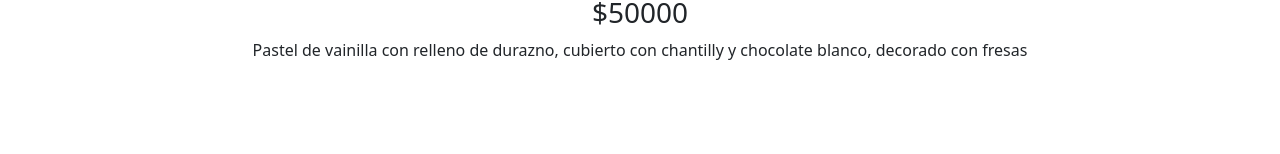
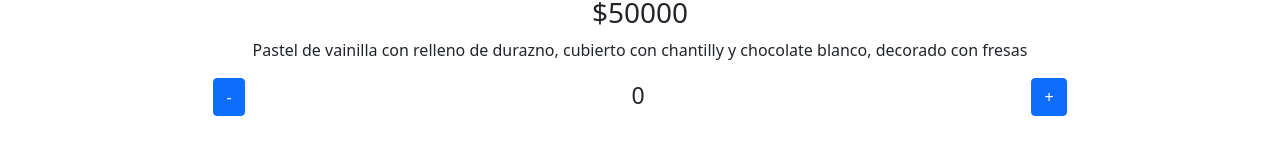
Before and after one commit to jasa1704/sweetCake, a React (Create React App) app: page /products-detail/1 in a window 1280 px wide. Shown: the part 456-610 px from the top of the page. Built offline with nearby package versions, Linux system fonts and the light colour scheme.

Commit message:
Challenge sync counter - Jhonatan Sosapanta

```diff
--- a/src/App.js
+++ b/src/App.js
@@ -1,4 +1,5 @@
 import "./App.css";
+import { useState } from "react";
 import { BrowserRouter, Switch, Route } from "react-router-dom";
 import "bootstrap/dist/css/bootstrap.min.css";
 import NavBar from "./components/navbar/NavBar";
@@ -6,10 +7,13 @@ import Home from "./pages/home";
 import Products from "./pages/products";
 import ProductCategory from "./pages/productCategory";
 import ProductDetail from "./pages/productDetail";
+import { CartContext } from "./context/cartContext";
 
 export default function App() {
+  const [welcome, setWelcome] = useState(['Bienvenido a Dulce Pastel']);
   return (
     <div className="App">
+      <CartContext.Provider value={welcome}>
         <BrowserRouter>
           <NavBar />
           <Switch>
@@ -30,6 +34,7 @@ export default function App() {
             </Route>
           </Switch>
         </BrowserRouter>
+      </CartContext.Provider>
     </div>
   );
 }
--- a/src/components/containerDetail/ItemDetailContainer.jsx
+++ b/src/components/containerDetail/ItemDetailContainer.jsx
@@ -2,6 +2,9 @@ import React, { useEffect, useState }  from "react";
 import { stockData } from '../../assets/data/data'
 import "./ItemDetailContainer.scss";
 import { useParams } from "react-router-dom";
+import { Button } from "react-bootstrap";
+import { Link } from "react-router-dom";
+import ItemCount from "../../components/containerList/cardList/card/count/ItemCount";
 
 export default function ItemDetailContainer() {
 
@@ -9,6 +12,7 @@ export default function ItemDetailContainer() {
 
   const [product, setProduct] = useState({});
   const [loading, setLoading] = useState(true);
+  const [countDetail, setCountDetail] = useState(0);
 
   const getItems = () => {
     new Promise((resolve, reject) => {
@@ -38,6 +42,8 @@ export default function ItemDetailContainer() {
        <img src={product.img}></img>
        <h3>${product.price}</h3>
        <p>{product.summary}</p>
+       <ItemCount stock={product.stock} setCountDetail={setCountDetail}/>
+       {countDetail > 0 ? <Button as={Link} to={`/cart`} variant="primary">Terminar compra</Button>: null}
     </div>
   );
 }
--- a/src/components/containerList/cardList/card/count/ItemCount.jsx
+++ b/src/components/containerList/cardList/card/count/ItemCount.jsx
@@ -2,18 +2,20 @@ import React, {useState} from "react";
 import { Button } from "react-bootstrap";
 import "./ItemCount.scss";
 
-export default function ItemCount({ stock }) {
+export default function ItemCount({ stock, setCountDetail }) {
   const [count, setCount] = useState(0);
 
   function add(count) {
     if(count < stock){
         setCount(count + 1);
+        setCountDetail(countDetail => countDetail = count + 1);
     }
   }
 
   function subtract (count) {
     if(count > 0){
         setCount(count - 1);
+        setCountDetail(countDetail => countDetail = count - 1);
     }
   }
 
--- /dev/null
+++ b/src/context/cartContext.jsx
@@ -0,0 +1,3 @@
+import { createContext } from 'react';
+
+export const CartContext = createContext();
--- a/src/pages/home.jsx
+++ b/src/pages/home.jsx
@@ -1,3 +1,7 @@
+import { useContext } from "react";
+import { CartContext } from "../context/cartContext";
+
 export default function Home(){
-    return <>Bienvenidos a Dulce pastel</>;
+    const msgWelcome = useContext(CartContext);
+    return <>{msgWelcome} </>;
 }
```
Lines whose indentation alone changed are shown as unchanged.
